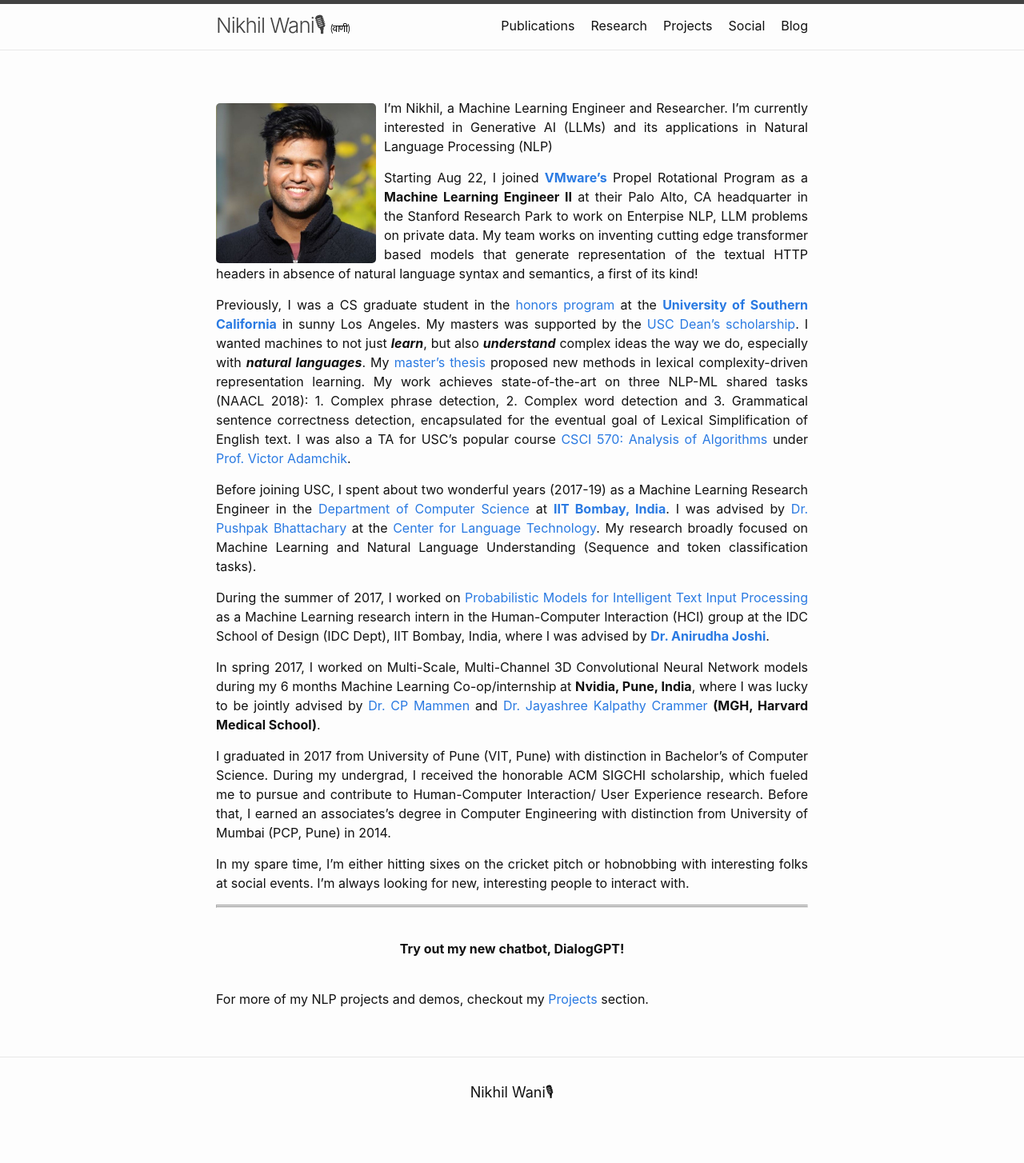
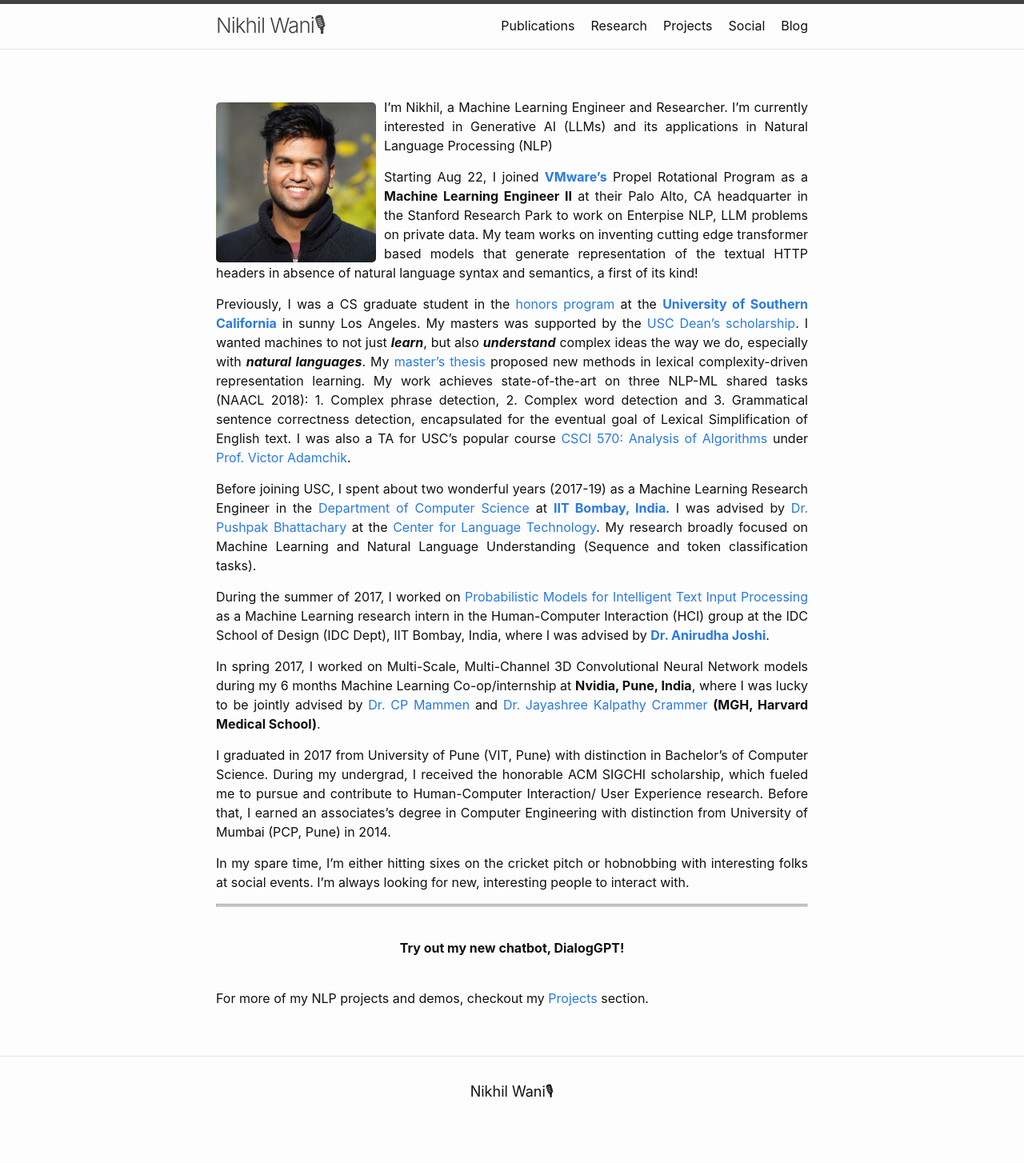
Before and after one commit to nikhilwani/nikhilwani.github.io, a Jekyll site: the page built from index.md, in a window 1280 px wide. Shown: the whole page at 80% size. Built offline with Jekyll 4.4.1, drawn with Linux system fonts in a browser that asks for light colours; comment, search, counter and statistics services are not loaded.

Commit message:
changed header to default

```diff
--- a/_includes/header.html
+++ b/_includes/header.html
@@ -1,20 +1,12 @@
-<header class="site-header" role="banner">
+<header class="site-header">
 
   <div class="wrapper">
-
-<!--   <div style="float:left; margin-top:10px; margin-right:10px;">
-    <a href="{{ "/feed.xml" | prepend: site.baseurl }}">
-      <img src="/assets/rssicon.svg" width="40">
-    </a>
-    </div>
- -->
     {%- assign default_paths = site.pages | map: "path" -%}
     {%- assign page_paths = site.header_pages | default: default_paths -%}
+    {%- assign titles_size = site.pages | map: 'title' | join: '' | size -%}
+    <a class="site-title" rel="author" href="{{ "/" | relative_url }}">{{ site.title | escape }}</a>
 
-    <a class="site-title" rel="author" href="{{ "/" | relative_url }}">{{ site.title | escape }} </a>
-    <a id="echo" style="font-size:small; padding-top: 3px; text-decoration: none;" class="site-title" rel="author" target="_blank" href="https://translate.google.com/#mr/en/%E0%A4%B5%E0%A4%BE%E0%A4%A3%E0%A5%80"> &nbsp; (वाणी) </a>
-
-    {%- if page_paths -%}
+    {%- if titles_size > 0 -%}
       <nav class="site-nav">
         <input type="checkbox" id="nav-trigger" class="nav-trigger" />
         <label for="nav-trigger">
@@ -27,35 +19,13 @@
 
         <div class="trigger">
           {%- for path in page_paths -%}
-
             {%- assign my_page = site.pages | where: "path", path | first -%}
-
-              {%- unless page.exclude -%}
-
-                {%- if my_page.title -%}
-                  <a class="page-link" href="{{ my_page.url | relative_url }}">{{ my_page.title | escape }}</a>
-                {%- endif -%}
-
-              {%- endunless -%}
-
+            {%- if my_page.title -%}
+            <a class="page-link" href="{{ my_page.url | relative_url }}">{{ my_page.title | escape }}</a>
+            {%- endif -%}
           {%- endfor -%}
         </div>
-
       </nav>
     {%- endif -%}
   </div>
 </header>
-
-<style type="text/css">
- a#echo{
-  color: black;
- }
-
- a#echo:hover{
--webkit-text-stroke: 0.1px black;
- color: #1756a9;
- text-decoration: none;
- }
-
-
-</style>
```
Also changed, not shown: 1 other file.
